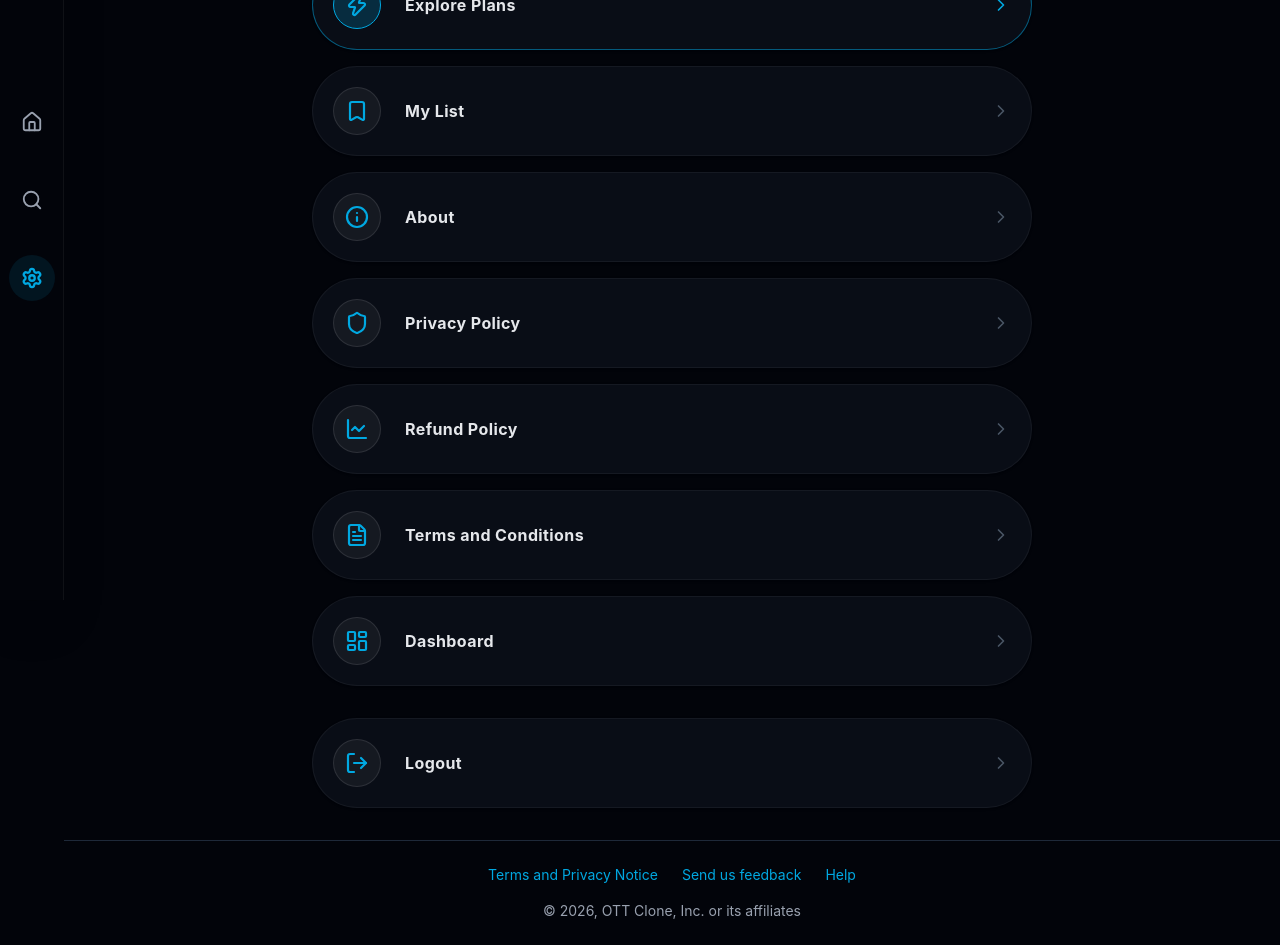
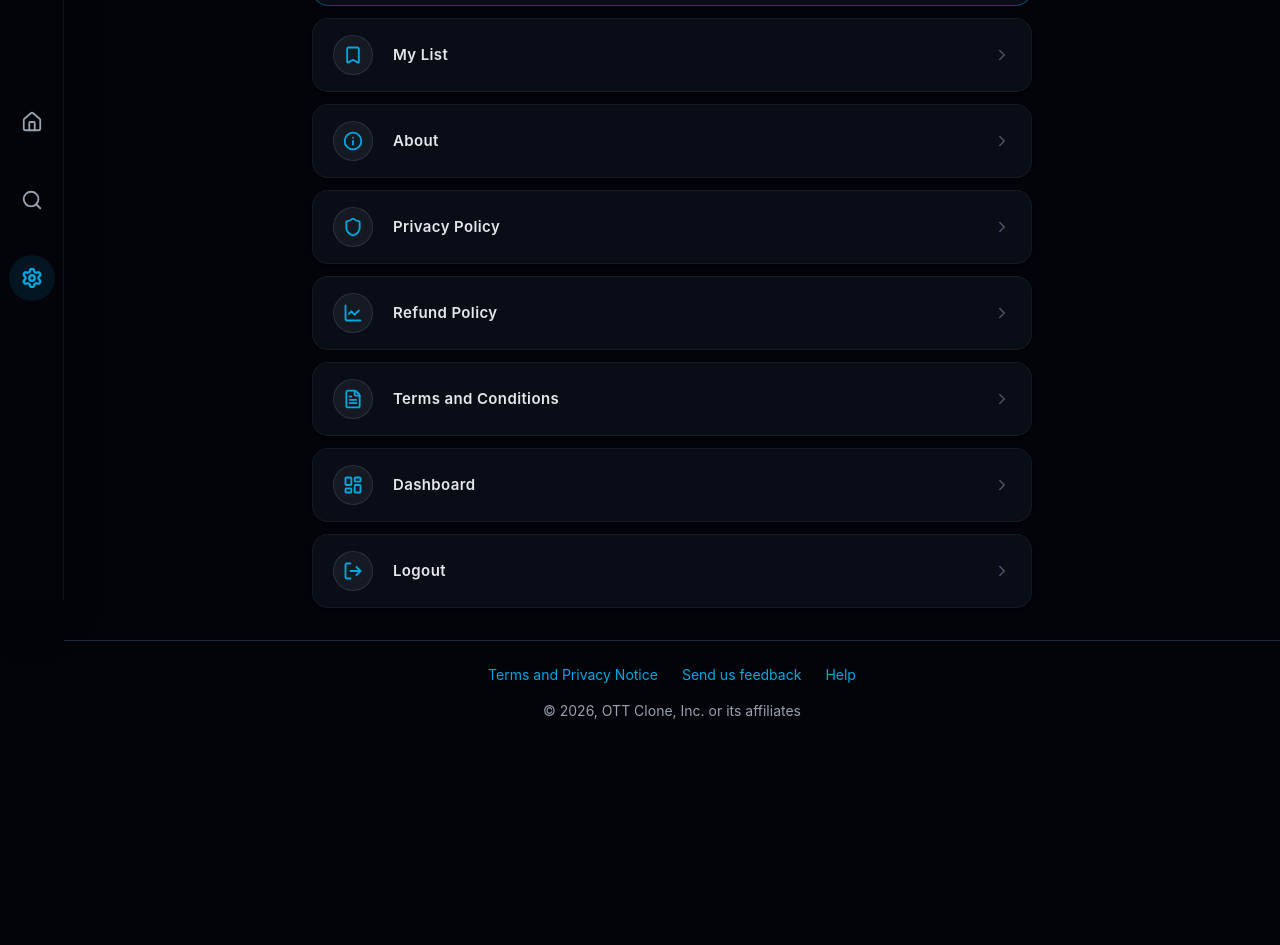
Before and after one commit to PankajPote18/SoundSphere, a React (Vite) app: page /settings in a window 1280 px wide. Shown: the part 200-1145 px from the top of the page. After the commit the page ends 945 px from the top, so only its background shows below. Built offline with nearby package versions, Linux system fonts and the light colour scheme.

Commit message:
Changes Done4

```diff
--- a/src/pages/SettingsPage.jsx
+++ b/src/pages/SettingsPage.jsx
@@ -1,5 +1,15 @@
 import { useState } from 'react';
-import { Info, Shield, LineChart, FileText, LayoutDashboard, LogOut, ChevronRight, Zap, Bookmark } from 'lucide-react';
+import {
+  Info,
+  Shield,
+  LineChart,
+  FileText,
+  LayoutDashboard,
+  LogOut,
+  ChevronRight,
+  Zap,
+  Bookmark
+} from 'lucide-react';
 import { useNavigate } from 'react-router-dom';
 
 const SettingsPage = () => {
@@ -32,79 +42,75 @@ const SettingsPage = () => {
     navigate('/login');
   };
 
-  // Get user from localStorage
   const userStr = localStorage.getItem('user');
   const user = userStr ? JSON.parse(userStr) : null;
 
   return (
-    <div className="w-full bg-bg-dark pt-16 md:pt-20 pb-8 flex flex-col items-center min-h-[calc(100vh-80px)]">
-
-      {/* Centered Content Wrapper */}
+    <div className="w-full bg-bg-dark pt-12 md:pt-16 pb-8 flex flex-col items-center min-h-[calc(100vh-80px)]">
       <div className="flex-1 w-full max-w-3xl flex flex-col justify-center">
         {/* User Profile */}
-        <div className="flex flex-col items-center mb-6 md:mb-10">
-          <h1 className="text-2xl md:text-3xl font-black text-white mb-1 tracking-wide">Jon deo</h1>
+        <div className="flex flex-col items-center mb-5 md:mb-8">
+          <h1 className="text-xl md:text-2xl font-black text-white mb-1 tracking-wide">
+            {user?.name || 'Jon deo'}
+          </h1>
         </div>
 
-        {/* Settings Menu */}
-        <div className="w-full px-6 space-y-4">
-          {menuItems.filter(item => !item.isLogout).map((item, index) => (
+        {/* Settings Menu - all grouped together including logout */}
+        <div className="w-full px-6 space-y-3">
+          {menuItems.map((item, index) => (
             <button
               key={index}
               onClick={() => handleNavigation(item)}
-              className={`w-full flex items-center justify-between p-4 md:p-5 bg-bg-card hover:bg-white/5 border ${item.isHighlight ? 'border-[#00A8E1]/50 shadow-[0_0_15px_rgba(0,168,225,0.15)]' : 'border-white/5'} rounded-full transition-all duration-300 group shadow-sm hover:shadow-md cursor-pointer`}
+              className={`w-full flex items-center justify-between px-4 md:px-5 py-3.5 md:py-4 bg-bg-card hover:bg-white/5 border ${item.isHighlight
+                ? 'border-[#00A8E1]/40 shadow-[0_0_12px_rgba(0,168,225,0.12)]'
+                : 'border-white/5'
+                } rounded-2xl transition-all duration-300 group shadow-sm hover:shadow-md cursor-pointer`}
             >
-              <div className="flex items-center space-x-4 md:space-x-6">
-                <div className={`w-10 h-10 md:w-12 md:h-12 rounded-full flex items-center justify-center border transition-colors ${item.isHighlight ? 'bg-[#00A8E1]/20 border-[#00A8E1]' : 'bg-white/5 border-white/10 group-hover:border-[#00A8E1]/40'}`}>
-                  <item.icon className={`w-5 h-5 md:w-6 md:h-6 text-[#00A8E1]`} strokeWidth={2.2} />
+              <div className="flex items-center space-x-3 md:space-x-5">
+                <div
+                  className={`w-9 h-9 md:w-10 md:h-10 rounded-full flex items-center justify-center border transition-colors ${item.isHighlight
+                    ? 'bg-[#00A8E1]/15 border-[#00A8E1]/70'
+                    : 'bg-white/5 border-white/10 group-hover:border-[#00A8E1]/30'
+                    }`}
+                >
+                  <item.icon className="w-4 h-4 md:w-5 md:h-5 text-[#00A8E1]" strokeWidth={2.2} />
                 </div>
-                <span className={`font-bold text-sm md:text-base tracking-wide text-gray-200 group-hover:text-white transition-colors`}>
+
+                <span className="font-semibold text-sm md:text-[15px] tracking-wide text-gray-200 group-hover:text-white transition-colors">
                   {item.name}
                 </span>
               </div>
-              <ChevronRight size={20} className={`${item.isHighlight ? 'text-[#00A8E1]' : 'text-gray-600 group-hover:text-gray-400'} transition-colors`} />
+
+              <ChevronRight
+                size={18}
+                className={`${item.isHighlight
+                  ? 'text-[#00A8E1]'
+                  : 'text-gray-600 group-hover:text-gray-400'
+                  } transition-colors`}
+              />
             </button>
           ))}
         </div>
       </div>
 
-      {/* Logout Button Pinned to Bottom */}
-      <div className="w-full max-w-3xl px-6 mt-8">
-        {menuItems.filter(item => item.isLogout).map((item, index) => (
-          <button
-            key={index}
-            onClick={() => handleNavigation(item)}
-            className="w-full flex items-center justify-between p-4 md:p-5 bg-bg-card hover:bg-white/5 border border-white/5 rounded-full transition-all duration-300 group shadow-sm hover:shadow-md cursor-pointer"
-          >
-            <div className="flex items-center space-x-4 md:space-x-6">
-              <div className="w-10 h-10 md:w-12 md:h-12 rounded-full flex items-center justify-center border bg-white/5 border-white/10 group-hover:border-[#00A8E1]/40 transition-colors">
-                <item.icon className="w-5 h-5 md:w-6 md:h-6 text-[#00A8E1]" strokeWidth={2.2} />
-              </div>
-              <span className="font-bold text-sm md:text-base tracking-wide text-gray-200 group-hover:text-white transition-colors">
-                {item.name}
-              </span>
-            </div>
-            <ChevronRight size={20} className="text-gray-600 group-hover:text-gray-400 transition-colors" />
-          </button>
-        ))}
-      </div>
-
-      {/* Custom Logout Modal */}
+      {/* Logout Modal */}
       {showLogoutConfirm && (
         <div className="fixed inset-0 z-50 flex items-center justify-center bg-black/80 backdrop-blur-sm p-4 animate-fade-in">
-          <div className="w-full max-w-sm bg-bg-card border border-white/10 rounded-2xl p-6 shadow-2xl transform transition-transform duration-300 scale-100">
-            <h3 className="text-xl font-bold text-white mb-2">Logout</h3>
-            <p className="text-gray-400 text-sm mb-6 leading-relaxed">Are you sure you want to logout?</p>
-            <div className="flex gap-4">
+          <div className="w-full max-w-sm bg-bg-card border border-white/10 rounded-2xl p-6 shadow-2xl">
+            <h3 className="text-lg md:text-xl font-bold text-white mb-2">Logout</h3>
+            <p className="text-gray-400 text-sm mb-6 leading-relaxed">
+              Are you sure you want to logout?
+            </p>
+            <div className="flex gap-3">
               <button
                 onClick={() => setShowLogoutConfirm(false)}
-                className="flex-1 py-3 px-4 rounded-full bg-white/5 hover:bg-white/10 text-gray-300 font-bold border border-white/5 hover:border-white/15 transition-all duration-300 cursor-pointer text-sm"
+                className="flex-1 py-2.5 px-4 rounded-full bg-white/5 hover:bg-white/10 text-gray-300 font-bold border border-white/5 hover:border-white/15 transition-all duration-300 cursor-pointer text-sm"
               >
                 Cancel
               </button>
               <button
                 onClick={handleConfirmLogout}
-                className="flex-1 py-3 px-4 rounded-full bg-[#00A8E1] hover:bg-[#008bc0] text-white font-bold transition-all duration-300 cursor-pointer text-sm shadow-lg shadow-[#00A8E1]/20"
+                className="flex-1 py-2.5 px-4 rounded-full bg-[#00A8E1] hover:bg-[#008bc0] text-white font-bold transition-all duration-300 cursor-pointer text-sm shadow-lg shadow-[#00A8E1]/20"
               >
                 Logout
               </button>
@@ -112,7 +118,6 @@ const SettingsPage = () => {
           </div>
         </div>
       )}
-
     </div>
   );
 };
```
